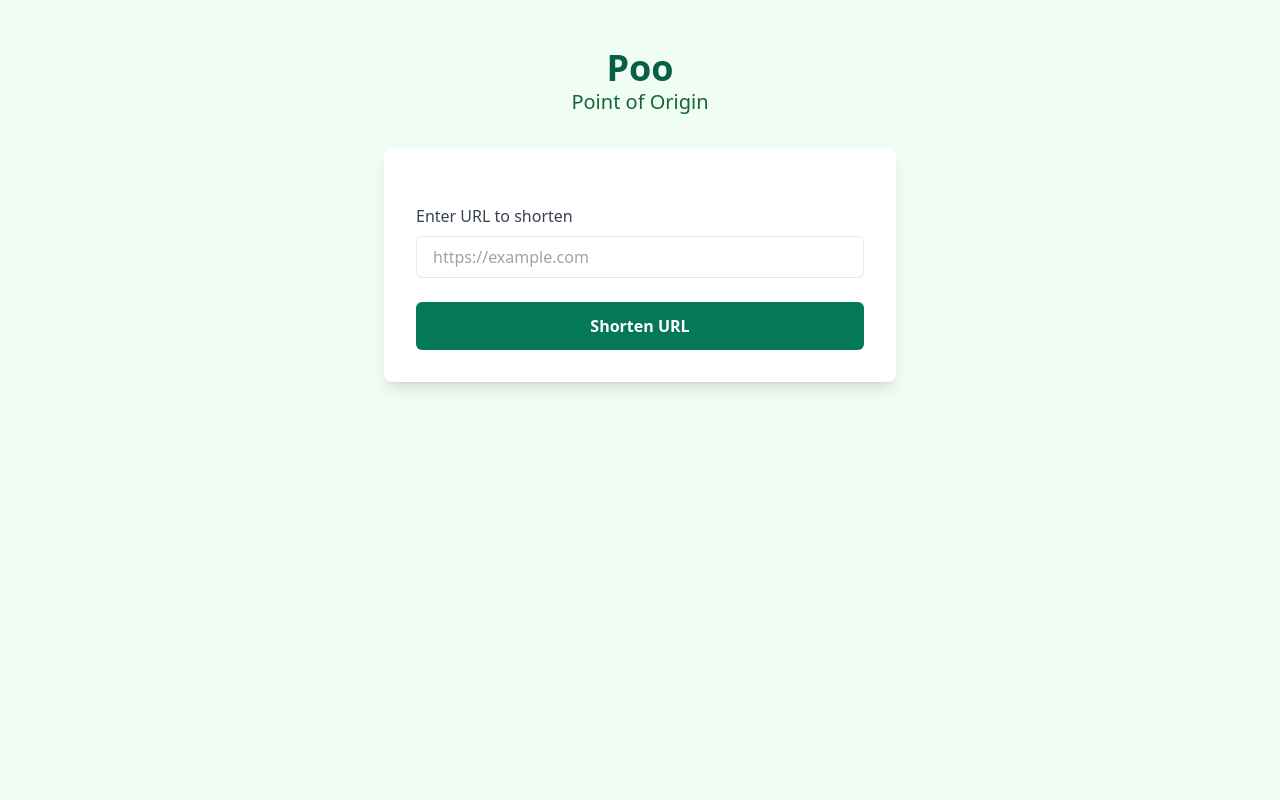
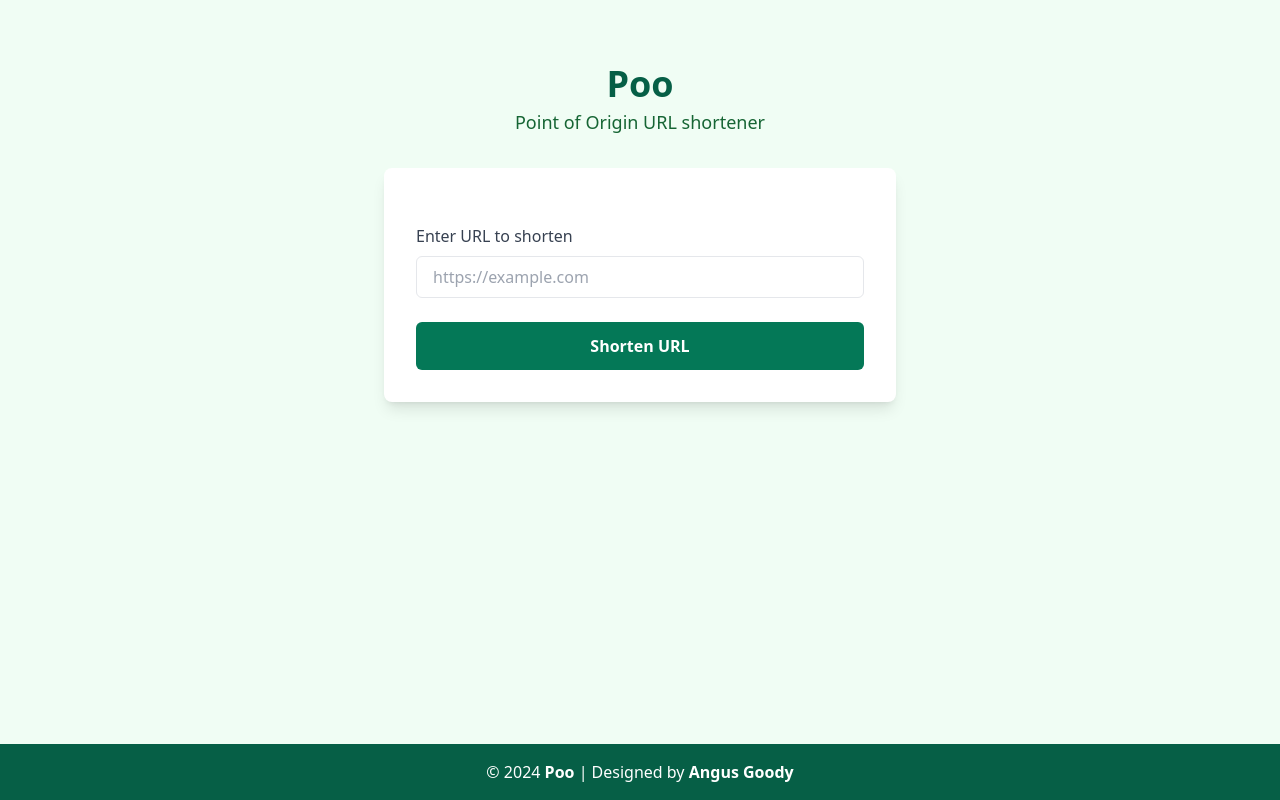
Before and after one commit to angus-websites/poo, a Django app: page / in a window 1280 px wide. Run offline with Django 5.2, Linux system fonts and the light colour scheme; style sheets or scripts are compiled from the project's sources; some libraries are stand-ins or nearby versions.

Commit message:
Refactor (#2)
* added validation for route

* added favicons

* sticky footer

* updated requirements adding Dockerfile

* tweaks

* before nginx

* builds

* worked

* workflow

```diff
--- a/requirements.txt
+++ b/requirements.txt
@@ -2,6 +2,9 @@ asgiref==3.8.1
 Django==5.1.3
 django-appconf==1.0.6
 django-compressor==4.5.1
+gunicorn==23.0.0
+packaging==24.2
 rcssmin==1.1.2
 rjsmin==1.2.2
 sqlparse==0.5.2
+python-dotenv~=1.0.1
--- a/shortener/views.py
+++ b/shortener/views.py
@@ -1,5 +1,4 @@
 from django.shortcuts import render, redirect, get_object_or_404
-from django.http import JsonResponse
 from .models import URL
 from .utils import generate_short_code
 
@@ -32,6 +31,10 @@ def shorten_url(request):
 
 def shortened_url(request, short_code):
     """View to display the shortened URL."""
+
+    # Validate the short code exists in the database
+    get_object_or_404(URL, short_code=short_code)
+
     return render(request, 'shortener/shortened.html', {'short_url': request.build_absolute_uri(f"/{short_code}")})
 
 def redirect_url(request, short_code):
--- a/templates/_base.html
+++ b/templates/_base.html
@@ -10,20 +10,35 @@
     <meta http-equiv="X-UA-Compatible" content="IE=edge">
     <meta name="viewport" content=
         "width=device-width, initial-scale=1.0">
-    <title>Django + Tailwind CSS</title>
 
-    {% compress css %}
+    <link rel="icon" type="image/png" href="{% static 'images/favicons/favicon-96x96.png' %}" sizes="96x96" />
+    <link rel="icon" type="image/svg+xml" href="{% static 'images/favicons/favicon.svg' %}" />
+    <link rel="shortcut icon" href="{% static 'images/favicons/favicon.ico' %}" />
+    <link rel="apple-touch-icon" sizes="180x180" href="{% static 'images/favicons/apple-touch-icon.png' %}" />
+    <meta name="apple-mobile-web-app-title" content="Poo" />
+    <link rel="manifest" href="{% static 'images/favicons/site.webmanifest' %}" />
+    <title>Poo</title>
+
     <link rel="stylesheet"
         href="{% static 'src/output.css' %}">
-    {% endcompress %}
 
 </head>
 
-<body class="bg-green-50">
-    <div class="container mx-auto mt-4">
+<body class="bg-green-50 flex flex-col min-h-screen">
+    <div class="container mx-auto mt-4 flex-grow">
         {% block content %}
         {% endblock content %}
     </div>
+
+    <!-- Footer Section -->
+    <footer class="bg-emerald-800 text-white text-center py-4 mt-12">
+        <p>&copy; <span id="year"></span> <strong>Poo</strong> | Designed by <a href="https://angusgoody.com/" target="_blank"><strong>Angus Goody</strong></a></p>
+    </footer>
+
+    <script>
+        // Dynamically set the current year in the footer
+        document.getElementById('year').textContent = new Date().getFullYear();
+    </script>
 </body>
 
 </html>
--- a/templates/shortener/_header.html
+++ b/templates/shortener/_header.html
@@ -3,5 +3,5 @@
     <h1 class="text-4xl font-bold text-emerald-800">
         <a href="{% url 'shorten_url' %}" class="hover:underline">Poo</a>
     </h1>
-    <h3 class="text-xl text-green-800">Point of Origin</h3>
+    <h3 class="text-lg mt-1 text-green-800">Point of Origin URL shortener</h3>
 </div>
```
Also changed, not shown: poo/settings.py (+35 -4 lines), .github/workflows/cd.yml (added), static/images/favicons/apple-touch-icon.png (added), static/images/favicons/favicon-96x96.png (added), static/images/favicons/favicon.ico (added), static/images/favicons/favicon.svg (added), static/images/favicons/site.webmanifest (added), static/images/favicons/web-app-manifest-192x192.png (added), static/images/favicons/web-app-manifest-512x512.png (added), 4 other files.
